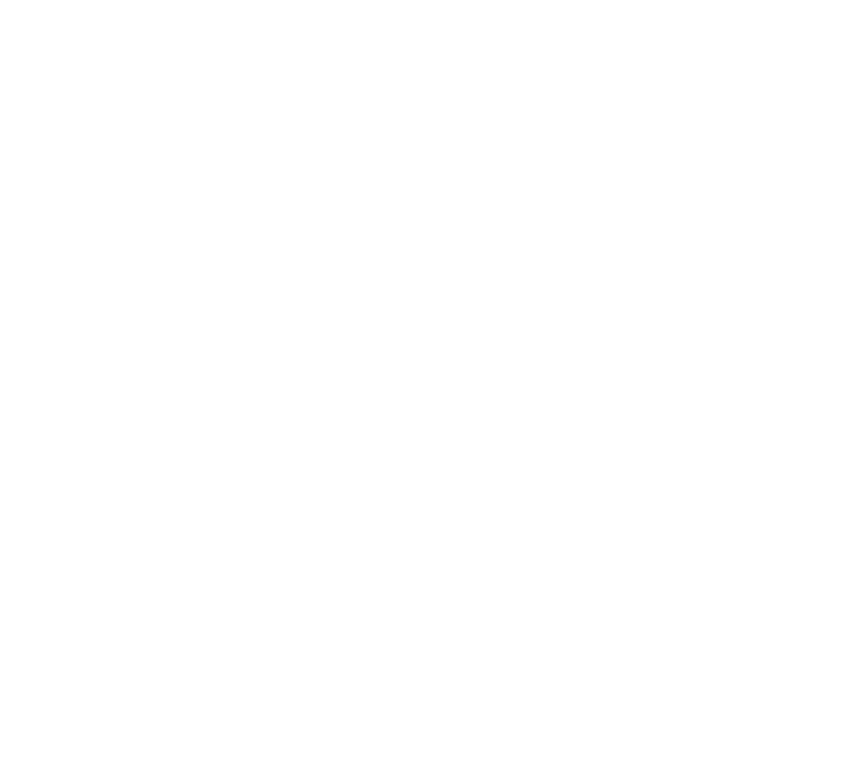
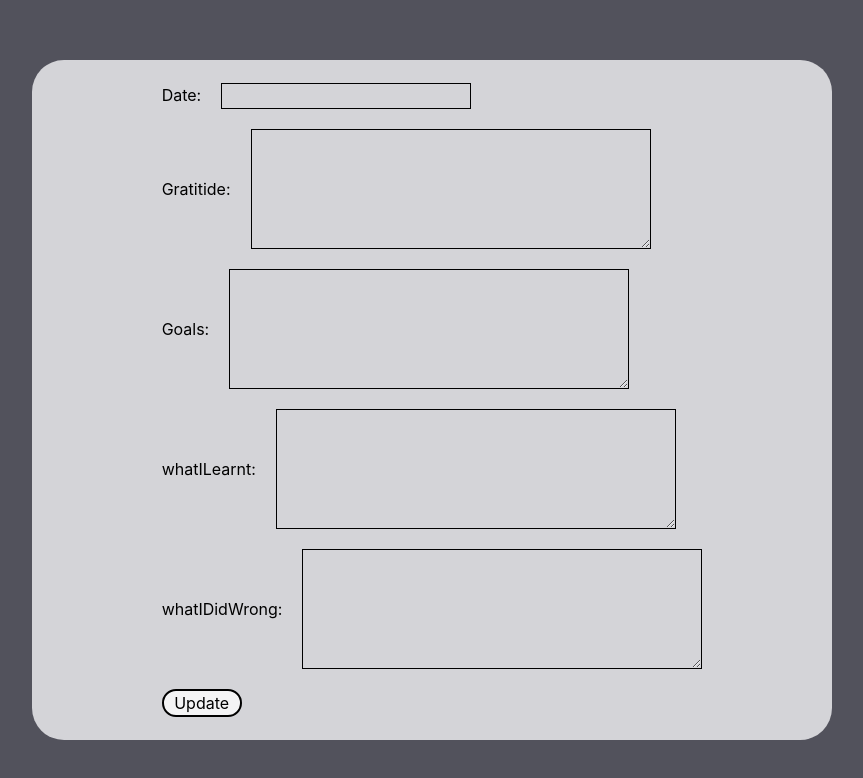
Before and after one commit to divyanshuuuwu/journal-app, a React app in the folder frontend/: page /update/1 in a window 1280 px wide. Before the commit this address had no page. Shown: the top 778 px of the page, without its empty margins (208-1071 px from the left). Built offline with nearby package versions, Linux system fonts and the light colour scheme; no server answers; the HTML template or start-up script is replaced by a standard one.

Commit message:
update is working

```diff
--- a/frontend/src/App.jsx
+++ b/frontend/src/App.jsx
@@ -16,7 +16,7 @@ const App = () => {
     <Route path='/' element={ <Login/>} />
     <Route path='/dashboard' element={ <Dashboard/>} />
     <Route path='/showall' element={<ShowAllJournals/>} />
-    <Route path='/update' element={<Update/>}/>
+    <Route path='/update/:id' element={<Update/>}/>
 
 
     </Routes>
--- a/frontend/src/pages/ShowAllJournals.jsx
+++ b/frontend/src/pages/ShowAllJournals.jsx
@@ -1,9 +1,14 @@
 import React, { useState } from 'react'
 import axios from 'axios'
 import { useEffect } from 'react'
+import { useNavigate } from 'react-router-dom'
+
+
 
 
 const ShowAllJournals = () => {
+    const navigate = useNavigate()
+
 
     const [journalData, setJournalData] = useState([])
 
@@ -36,6 +41,13 @@ const deleteJournal = async(id)=>{
 
 
 
+const navigateUpdate = (id)=>{
+    navigate(`/update/${id}` )
+
+
+
+}
+
 
 
 
@@ -64,7 +76,9 @@ if(journalData.length>0){
                     <button className='bg-amber-50 w-25 rounded-2xl'
                     onClick={() => deleteJournal(elem._id)}
                     >Delete</button>
-                    <button className='bg-amber-50 w-25 rounded-2xl'>Upadte</button>
+                    <button className='bg-amber-50 w-25 rounded-2xl'
+                    onClick={()=>{navigateUpdate(elem._id)}}
+                    >Upadte</button>
                 </div>
 
             </div>
--- a/frontend/src/pages/Update.jsx
+++ b/frontend/src/pages/Update.jsx
@@ -1,6 +1,87 @@
 import React from 'react'
+import { useParams } from 'react-router-dom'
+import { useEffect } from 'react'
+import axios from 'axios'
+import { useState } from 'react'
+import { useNavigate } from 'react-router-dom'
 
 const Update = () => {
+
+const navigate = useNavigate()
+
+const {id} = useParams()
+
+
+
+const handleChange = (e) => {
+  setJournal({
+    ...journal,
+    [e.target.name]: e.target.value
+  });
+};
+
+
+
+const [journal, setJournal] = useState({
+  date:"",
+  gratitude: "",
+  goals: "",
+  whatIDidWrong: "",
+  whatILearnt: ""
+});
+
+
+
+
+useEffect(()=>{
+
+    const fetchJournal = async()=>{
+        try{
+        const response =  await axios.get(`http://localhost:3000/journals/showbyid/${id}`,
+            { withCredentials: true })
+        console.log(response.data.show.date)
+        setJournal(response.data.show);
+
+
+
+    }catch(err){
+        console.log(err)
+    }
+    }
+    fetchJournal()
+
+},[id])
+
+
+
+const updateJournal = async (e) => {
+  e.preventDefault();
+
+  try {
+    const response = await axios.put(
+      `http://localhost:3000/journals/update/${id}`,
+      journal,
+      {
+        withCredentials: true
+      }
+    );
+
+    console.log("PUT RESPONSE:", response.data);
+
+  } catch (err) {
+    console.log("UPDATE ERROR:", err.response?.data || err);
+  }
+
+ navigate("/showall")
+
+
+};
+
+
+
+
+
+
 
 
 
@@ -16,34 +97,63 @@ const Update = () => {
         <div className='bg-zinc-300 h-170 w-200 rounded-4xl flex items-center justify-center  '>
         {/* form */}
 
-            <form className='flex gap-5 flex-col'>
+            <form className='flex gap-5 flex-col'
+             onSubmit={updateJournal}>
                 <div className='flex gap-5'>
                 <label >Date:</label>
-                <input className='border' type="text" />
+                <input className='border' type="text"
+                name='date'
+                value={journal.date}
+                onChange={handleChange}
+                />
                 </div>
 
                <div className='flex gap-5 items-center' >
                 <label >Gratitide:</label>
-                <textarea className='border w-100 h-30 scrollbar-none'> </textarea>
+                <textarea className='border w-100 h-30 scrollbar-none'
+                name='gratitude'
+                value={journal.gratitude}
+                onChange={handleChange}
+
+                > </textarea>
                 </div>
 
                 <div className='flex gap-5 items-center' >
                 <label >Goals:</label>
-                <textarea className='border w-100 h-30 scrollbar-none'> </textarea>
+                <textarea className='border w-100 h-30 scrollbar-none'
+                name='goals'
+                value={journal.goals}
+                onChange={handleChange}
+
+                > </textarea>
                 </div>
 
                 <div className='flex gap-5 items-center' >
                 <label >whatILearnt:</label>
-                <textarea  className='border w-100 h-30 scrollbar-none'></textarea>
+                <textarea  className='border w-100 h-30 scrollbar-none'
+                name='whatILearnt'
+                value={journal.whatILearnt}
+                onChange={handleChange}
+
+                ></textarea>
                 </div>
 
                 <div className='flex gap-5 items-center' >
                 <label >whatIDidWrong:</label>
-                <textarea className='border w-100 h-30 scrollbar-none'> </textarea>
+                <textarea className='border w-100 h-30 scrollbar-none'
+                name='whatIDidWrong'
+                value={journal.whatIDidWrong}
+                onChange={handleChange}
+
+
+                > </textarea>
                 </div>
 
 
+                <button className='border-2 w-20 rounded-2xl bg-zinc-100'
 
+
+                >Update</button>
         </form>
 
         </div>
```
